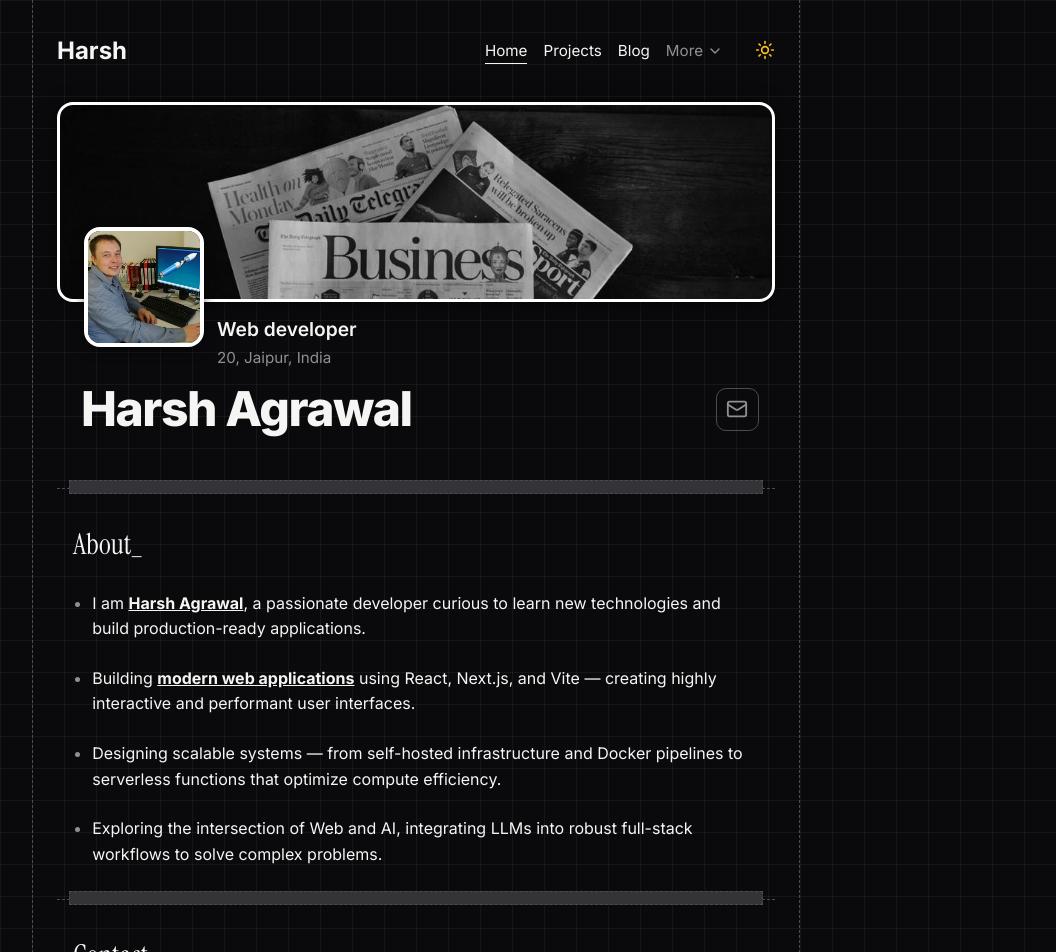
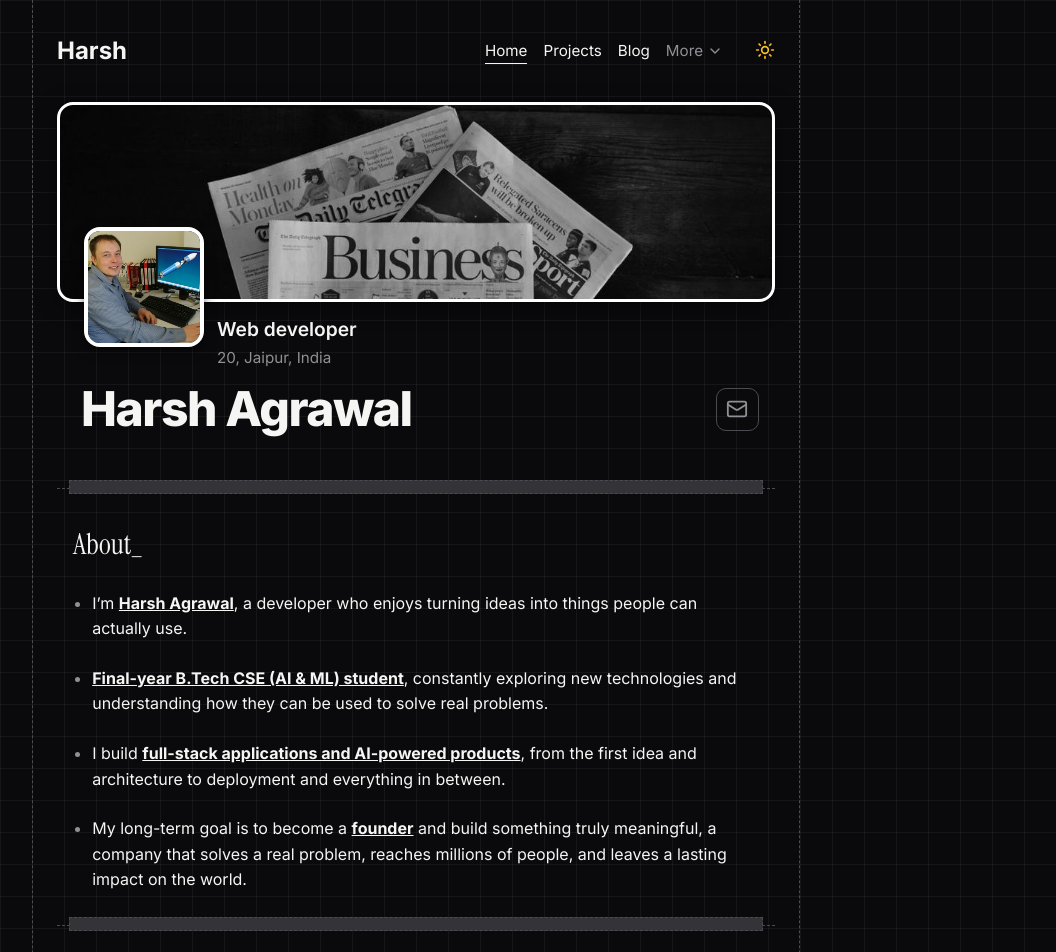
Before and after one commit to Harsh99830/about-me, a React (Vite) app: page / in a window 1280 px wide. Shown: the top 952 px of the page, without its empty margins (224-1280 px from the left). Built offline with nearby package versions, Linux system fonts and the light colour scheme.

Commit message:
feat: add LinkedIn profile, update social links, and revise personal bio content

```diff
--- a/src/components/ContactLinks.jsx
+++ b/src/components/ContactLinks.jsx
@@ -1,11 +1,12 @@
 import React from 'react';
 import { FileText, ExternalLink } from 'lucide-react';
-import { FaGithub, FaTwitter, FaDiscord } from 'react-icons/fa';
+import { FaGithub, FaTwitter, FaDiscord, FaLinkedin } from 'react-icons/fa';
 import { socialLinks } from '../data/content';
 
 const ICONS = {
   github: FaGithub,
   discord: FaDiscord,
+  linkedin: FaLinkedin,
   twitter: FaTwitter,
   resume: FileText,
 };
--- a/src/data/content.js
+++ b/src/data/content.js
@@ -25,20 +25,20 @@ export const navLinks = [
 // "highlight" (optional) gets the accent-colored bold treatment, matched by exact text.
 export const aboutItems = [
   {
-    text: 'I am Harsh Agrawal, a passionate developer curious to learn new technologies and build production-ready applications.',
+    text: 'I’m Harsh Agrawal, a developer who enjoys turning ideas into things people can actually use.',
     highlight: 'Harsh Agrawal',
   },
   {
-    text: 'Building modern web applications using React, Next.js, and Vite — creating highly interactive and performant user interfaces.',
-    highlight: 'modern web applications',
+    text: 'Final-year B.Tech CSE (AI & ML) student, constantly exploring new technologies and understanding how they can be used to solve real problems.',
+    highlight: 'Final-year B.Tech CSE (AI & ML) student',
   },
   {
-    text: 'Designing scalable systems — from self-hosted infrastructure and Docker pipelines to serverless functions that optimize compute efficiency.',
-    highlight: null,
+    text: 'I build full-stack applications and AI-powered products, from the first idea and architecture to deployment and everything in between.',
+    highlight: 'full-stack applications and AI-powered products',
   },
   {
-    text: 'Exploring the intersection of Web and AI, integrating LLMs into robust full-stack workflows to solve complex problems.',
-    highlight: null,
+    text: 'My long-term goal is to become a founder and build something truly meaningful, a company that solves a real problem, reaches millions of people, and leaves a lasting impact on the world.',
+    highlight: 'founder',
   },
 ];
 
@@ -58,10 +58,10 @@ export const techStack = [
 // ---- Contact / social links ----
 // icon options: 'github' | 'discord' | 'twitter' | 'resume'
 export const socialLinks = [
-  { name: 'Github', icon: 'github', url: '#' },
-  { name: 'Discord', icon: 'discord', url: '#' },
-  { name: 'Twitter', icon: 'twitter', url: '#' },
-  { name: 'Resume', icon: 'resume', url: '#' },
+  { name: 'Github', icon: 'github', url: 'https://github.com/harsh99830' },
+  { name: 'LinkedIn', icon: 'linkedin', url: 'https://www.linkedin.com/in/harsh-agrawal-a6b260241/' },
+  { name: 'Twitter', icon: 'twitter', url: 'https://x.com/Harsh100710' },
+  { name: 'Resume', icon: 'resume', url: 'https://drive.google.com/file/d/13SHfO-bHM_QiUXmBlnem0TOWU2r8cZfu/view?usp=sharing' },
 ];
 
 // ---- Projects page ----
```
